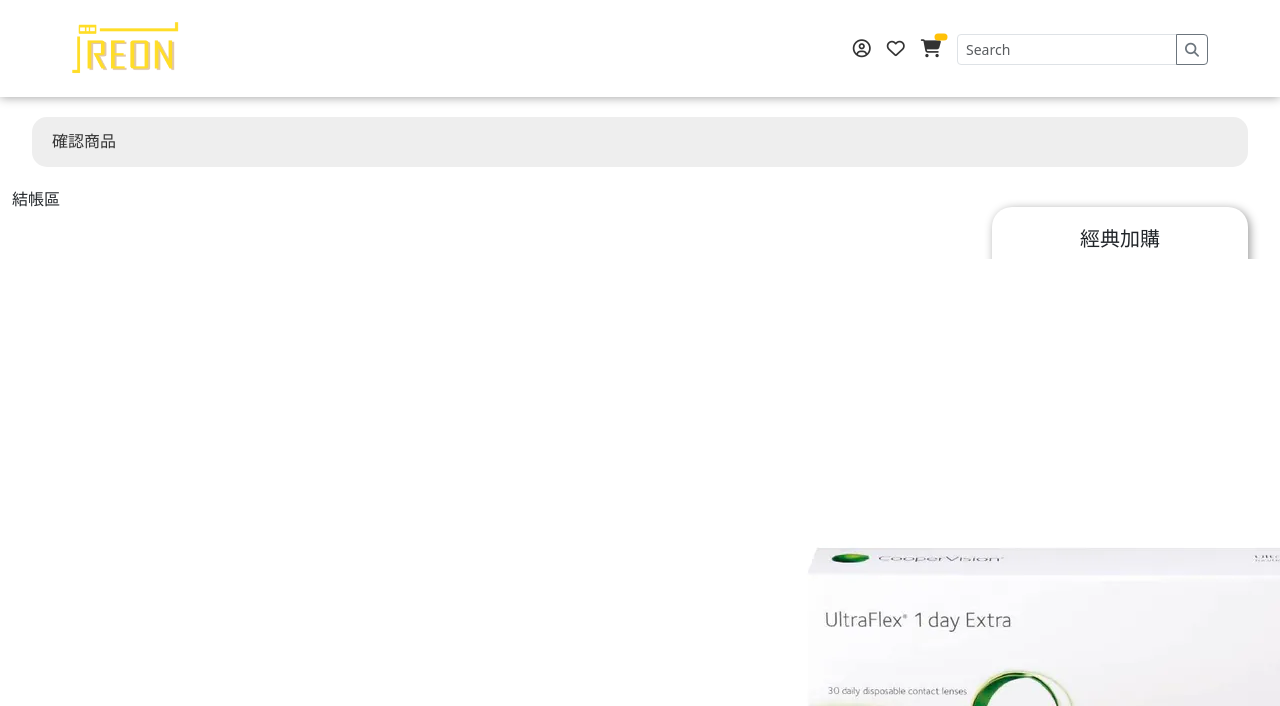
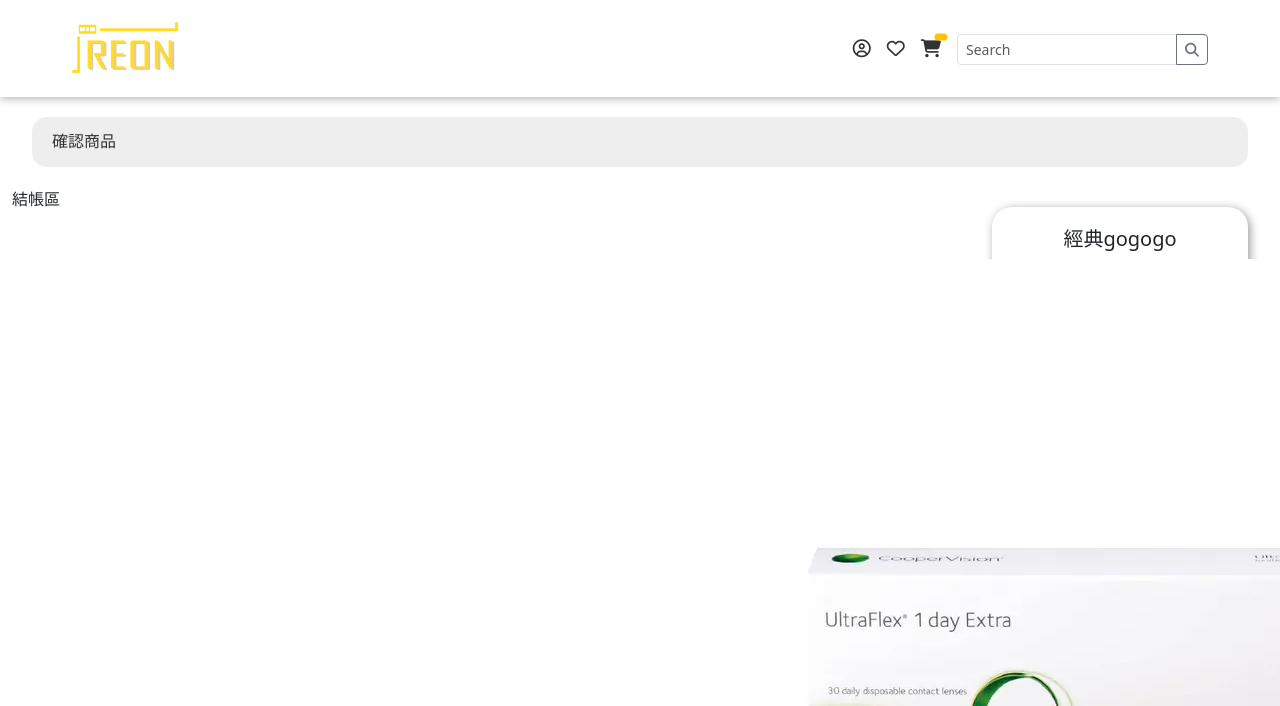
Before and after one commit to vicky-in-web/REON, a PHP site: page /cart.php in a window 1280 px wide; the page is wider, and only the part inside the window is pictured. Shown: the top 706 px of that part. Run offline with PHP 8.4, Linux system fonts and the light colour scheme; data that the repository does not hold is empty.

Commit message:
git checkout test

```diff
--- a/cart_content.php
+++ b/cart_content.php
@@ -3,7 +3,7 @@
 </div>
 <div class="col-3">
     <div id="plus_area">
-        <h5>經典加購</h5>
+        <h5>經典gogogo</h5>
         <div class="plus-item">
             <img src="./images/CooperVision1-2.webp" alt="" class="image-fluid">
         </div>
```
